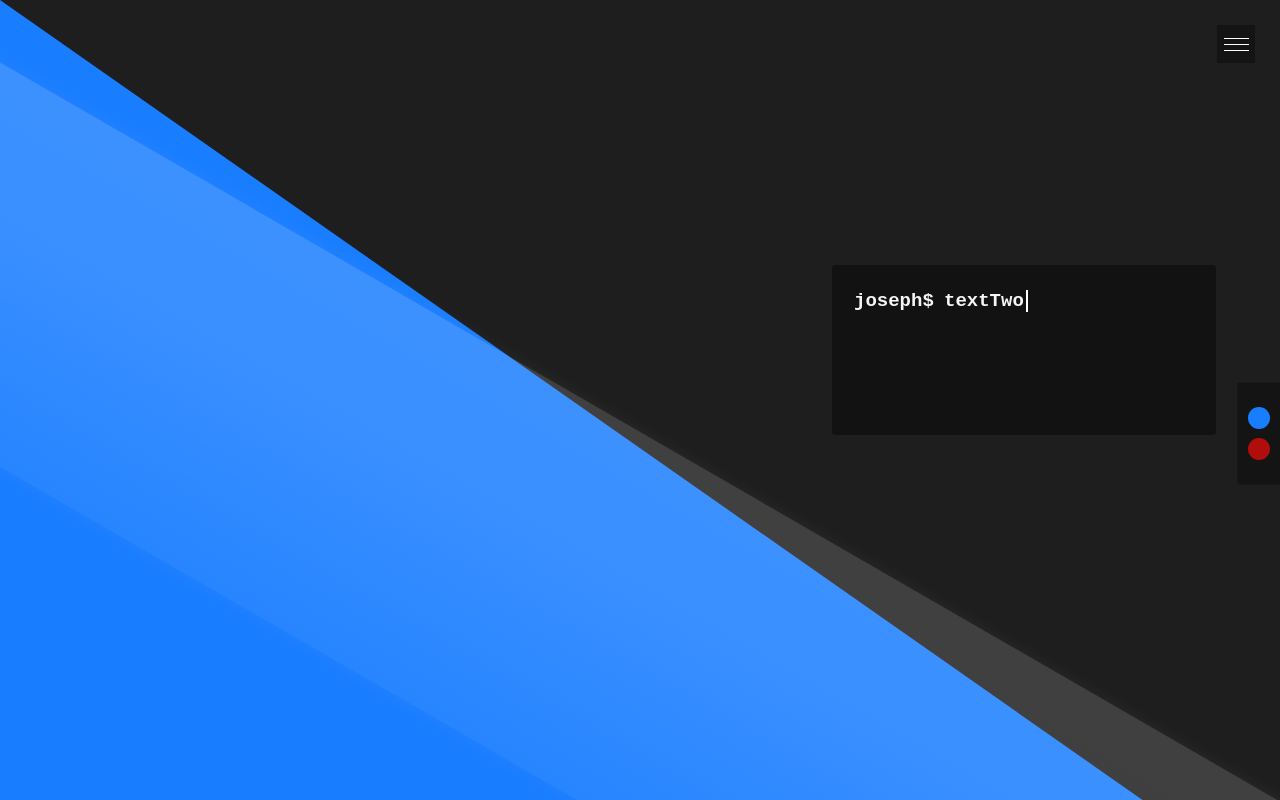
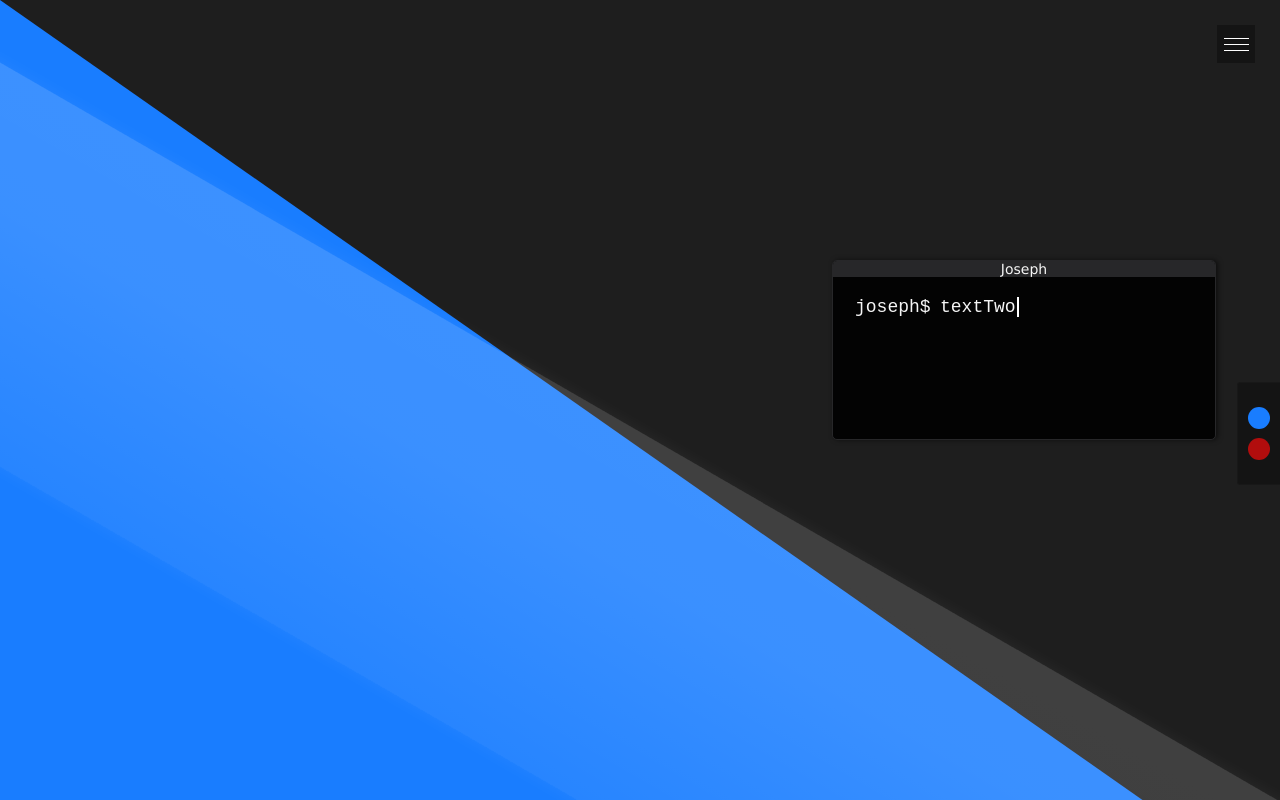
Before and after one commit to Joseph-Murnan/developer-site, a Next.js app: page / in a window 1280 px wide. Shown: the top 800 px of the page. Built offline with nearby package versions, Linux system fonts and the light colour scheme.

Commit message:
Adjusting terminal component styling.

```diff
--- a/components/Hero/Terminal.module.css
+++ b/components/Hero/Terminal.module.css
@@ -1,26 +1,41 @@
-.typeContainer {
-    padding:25px 22px;
+.terminal {
     display:inline-block;
     min-width:30%;
-    background:rgba(0,0,0,0.4);
+    background:rgba(0, 0, 0, 0.9);
     text-align:left;
     margin-right:5%;
     font-family:monospace;
-    min-height:170px;
+    min-height:180px;
     animation:fadeDelay 1.5s ease;
-    border-radius:3px;
+    border-radius:5px;
+    direction:ltr;
+    overflow:hidden;
+    box-shadow:2px 0px 5px 0px rgba(0, 0, 0, 0.55);
+    z-index:2;
+    color:whitesmoke;
+    border:1px solid #272729;
+}
+
+.windowBar {
+    font-family:'Lucida Sans Unicode', Verdana, sans-serif;
+    background-color:#272729;
+    text-align:center;
+    font-size:14px;
+}
+
+.textContainer {
+    padding:20px 22px;
 }
 
 .typing {
     position:relative;
-    display:inline;
-    font-size:19px;
-    color:whitesmoke;
-    padding-left:90px;
+    font-size:18px;
+    margin:0;
+    padding-left:85px;
 }
 
 .typing::before {
-    content:'$joseph';
+    content:'joseph$';
     position:absolute;
     left:0;
 }
@@ -31,7 +46,6 @@
     width:1px;
     height:100%;
     border-right:2px solid white;
-    right:-4px;
     animation: blink 1.2s infinite ease;
 }
 
--- a/components/Hero/Terminal.tsx
+++ b/components/Hero/Terminal.tsx
@@ -1,4 +1,4 @@
-import { useEffect, useState } from 'react';
+import { useEffect, useState, Fragment } from 'react';
 import styles from './Terminal.module.css';
 
 let count: number = 0;
@@ -28,7 +28,16 @@ const Terminal = () => {
     useEffect(() => {
         setTimeout(write, 2000);
     }, []);
-    return <div className={styles.typeContainer}><h1 className={styles.typing}>{writtenText}</h1></div>;
+    return (
+        <div className={styles.terminal}>
+            <div className={styles.windowBar}>
+                <span>Joseph</span>
+            </div>
+            <div className={styles.textContainer}>
+                <p className={styles.typing}>{writtenText}</p>
+            </div>
+        </div>
+    );
 }
 
 export default Terminal;
```
